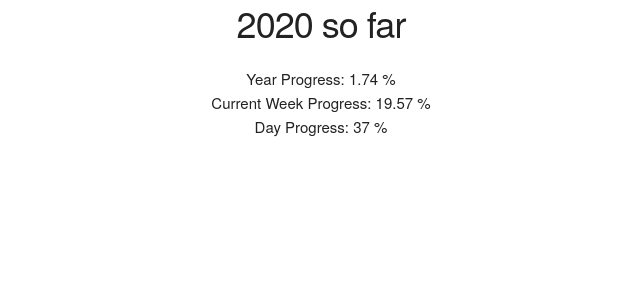
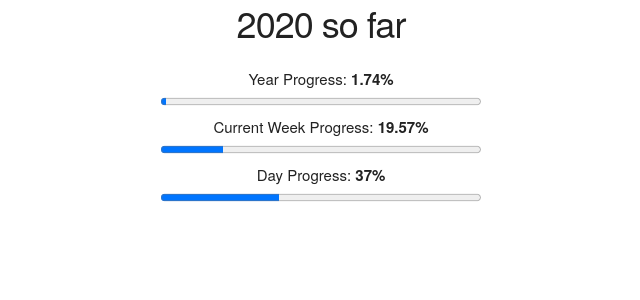
Before and after one commit to alenthomas/fleeting-time, a React (Create React App) app: page / in a window 1280 px wide. Shown: the top 300 px of the page, without its empty margins (319-959 px from the left). Built offline with nearby package versions, Linux system fonts and the light colour scheme.

Commit message:
Add progress bars

```diff
--- a/src/App.js
+++ b/src/App.js
@@ -8,7 +8,8 @@ import './App.scss';
 function YearProgress({progress}) {
   return (
     <div className='progress year-progress'>
-      <div>Year Progress: {`${progress} %`}</div>
+      <div>Year Progress: <strong>{`${progress}%`}</strong></div>
+      <progress className="progress" value={`${progress}`} max="100">{`${progress}%`}</progress>
     </div>
   )
 }
@@ -16,7 +17,8 @@ function YearProgress({progress}) {
 function DayProgress({progress}) {
   return (
     <div className='progress day-progress'>
-      <div>Day Progress: {`${progress} %`}</div>
+      <div>Day Progress: <strong>{`${progress}%`}</strong></div>
+      <progress className="progress" value={`${progress}`} max="100">{`${progress}%`}</progress>
     </div>
   )
 }
@@ -24,7 +26,8 @@ function DayProgress({progress}) {
 function WeekProgress({progress}) {
   return (
     <div className='progress week-progress'>
-      <div>Current Week Progress: {`${progress} %`}</div>
+      <div>Current Week Progress: <strong>{`${progress}%`}</strong></div>
+      <progress className="progress" value={`${progress}`} max="100">{`${progress}%`}</progress>
     </div>
   )
 }
--- a/src/App.scss
+++ b/src/App.scss
@@ -1,8 +1,13 @@
 @import 'normalize.css';
 @import 'skeleton.css';
+
 .App {
   text-align: center;
 }
 
+progress {
+  width: 25%;
+}
+
 @media (prefers-reduced-motion: no-preference) {
 }
```
